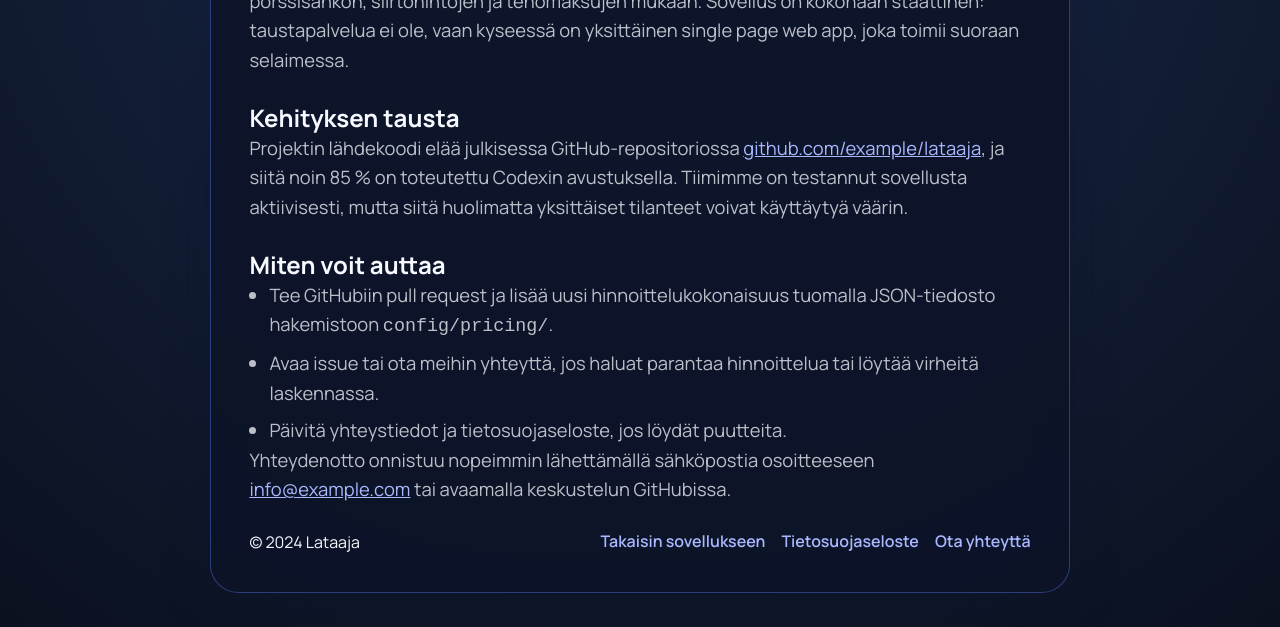
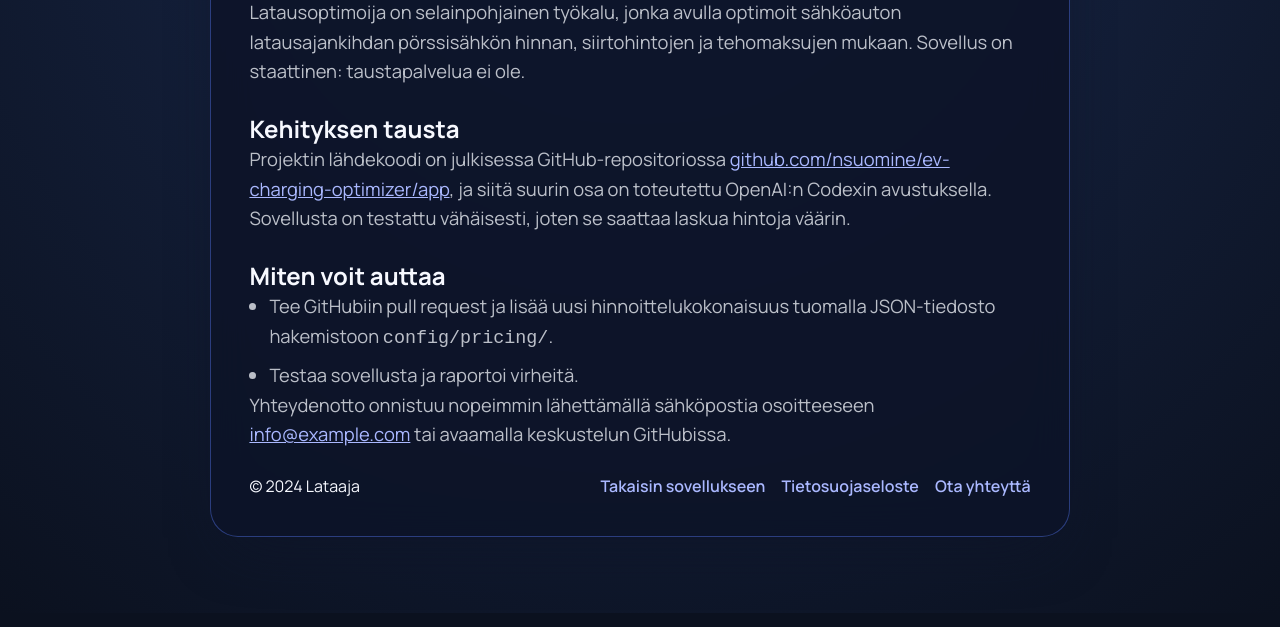
Before and after one commit to nsuomine/ev-energy-optimizer-app, a plain HTML site: page about.html in a window 1280 px wide. Shown: the part 187-814 px from the top of the page. Drawn offline with Linux system fonts and the light colour scheme.

Commit message:
About, Privacy Notice updated

```diff
--- a/about.html
+++ b/about.html
@@ -83,23 +83,20 @@
   <body>
     <main class="static-page">
       <header>
-        <h1>Tietoa Lataajasta</h1>
+        <h1>Tietoa sovelluksesta</h1>
         <p>
-          Lataaja on selainpohjainen työkalu, jonka avulla optimoit sähköauton
-          latausikkunan pörssisähkön, siirtohintojen ja tehomaksujen mukaan.
-          Sovellus on kokonaan staattinen: taustapalvelua ei ole, vaan kyseessä on
-          yksittäinen single page web app, joka toimii suoraan selaimessa.
+          Latausoptimoija on selainpohjainen työkalu, jonka avulla optimoit sähköauton
+          latausajankihdan pörssisähkön hinnan, siirtohintojen ja tehomaksujen mukaan.
+          Sovellus on staattinen: taustapalvelua ei ole.
         </p>
       </header>
 
       <section>
         <h2>Kehityksen tausta</h2>
         <p>
-          Projektin lähdekoodi elää julkisessa GitHub-repositoriossa
-          <a href="https://github.com/example/lataaja">github.com/example/lataaja</a>,
-          ja siitä noin 85&nbsp;% on toteutettu Codexin avustuksella. Tiimimme on
-          testannut sovellusta aktiivisesti, mutta siitä huolimatta yksittäiset
-          tilanteet voivat käyttäytyä väärin.
+          Projektin lähdekoodi on julkisessa GitHub-repositoriossa
+          <a href="https://github.com/nsuomine/ev-charging-optimizer/app">github.com/nsuomine/ev-charging-optimizer/app</a>,
+          ja siitä suurin osa on toteutettu OpenAI:n Codexin avustuksella. Sovellusta on testattu vähäisesti, joten se saattaa laskua hintoja väärin.
         </p>
       </section>
 
@@ -111,11 +108,7 @@
             tuomalla JSON-tiedosto hakemistoon <code>config/pricing/</code>.
           </li>
           <li>
-            Avaa issue tai ota meihin yhteyttä, jos haluat parantaa hinnoittelua
-            tai löytää virheitä laskennassa.
-          </li>
-          <li>
-            Päivitä yhteystiedot ja tietosuojaseloste, jos löydät puutteita.
+            Testaa sovellusta ja raportoi virheitä.
           </li>
         </ul>
         <p>
```
Also changed, not shown: privacy.html (+2 -2 lines).
